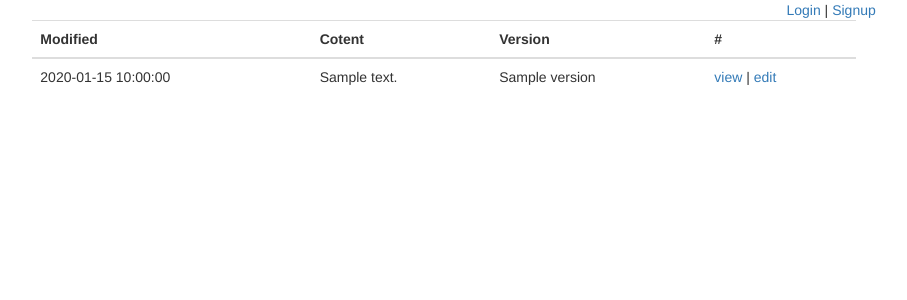
After one commit to lttviet/udacity-final, a Python web app: template templates/historypage.html in a window 1280 px wide. The commit adds this page. Shown: the top 300 px of the page, without its empty margins (196-1103 px from the left). Run offline with Jinja, Linux system fonts and the light colour scheme; the template is opened without the code that fills it: most values are stand-ins (such as "Sample title", 1, 10 or a date in 2020); some libraries are stand-ins or nearby versions.

Commit message:
Update templates

```diff
--- a/templates/base.html
+++ b/templates/base.html
@@ -20,11 +20,7 @@
       </div>
 
       <div class="col-md-3 col-md-offset-4">
-        {% if login == True %}
-          <a href="/_edit{{page.name}}">Edit</a>
-          |
-        {% endif %}
-          <a href="/history">History</a>
+        {% block edit_history %}{% endblock %}
       </div>
 
       <div class="col-md-3">
--- /dev/null
+++ b/templates/historypage.html
@@ -0,0 +1,33 @@
+{% extends "templates/base.html" %}
+
+{% block title %}History{% endblock %}
+
+{% block body %}
+<div class="col-md-8 col-md-offset-2">
+  <table class="table table-hover">
+      <thread>
+        <tr>
+          <th>Modified</th>
+          <th>Cotent</th>
+          <th>Version</th>
+          <th>#</th>
+        </tr>
+      </thread>
+
+      <tbody>
+        {% for p in pages %}
+          <tr>
+            <td>{{p.updated}}</td>
+            <td>{{p.content|truncate(100)}}</td>
+            <td>{{p.version}}</td>
+            <td>
+              <a href="{{p.name}}/v={{p.version}}">view</a>
+              |
+              <a href="/_edit{{p.name}}/v={{p.version}}">edit</a>
+            </td>
+          </tr>
+        {% endfor %}
+      </tbody>
+  </table>
+</div>
+{% endblock %}
```
Also changed, not shown: templates/wikipage.html (+8 -0 lines).
